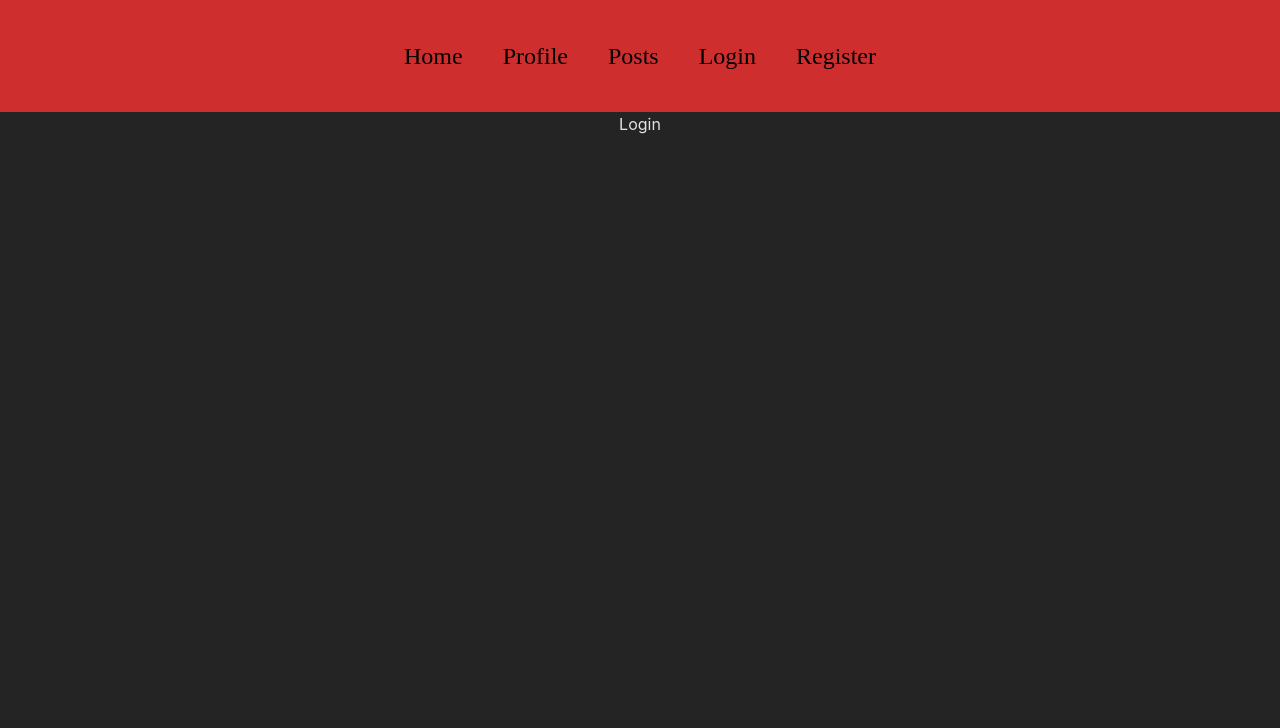
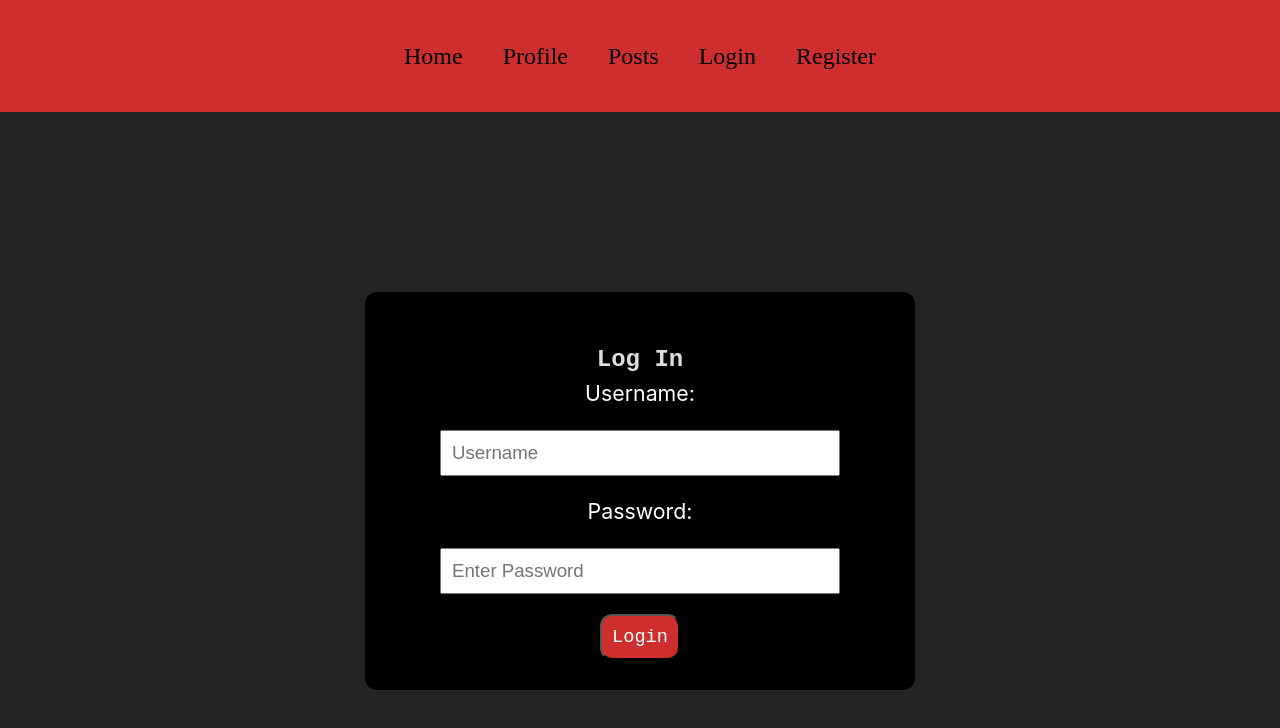
Before and after one commit to Block-30-Stranger-Things/Stranger-Things-Block-30, a React (Vite) app: page /login in a window 1280 px wide. Shown: the top 728 px of the page. Built offline with nearby package versions, Linux system fonts and the light colour scheme; a web font is replaced by a local one.

Commit message:
adding css to login page

```diff
--- /dev/null
+++ b/src/components/Home-Login.css
@@ -0,0 +1,49 @@
+/*Home Component*/
+h1 {
+    margin-top: 60px;
+  }
+
+/* Login Component */
+.login-container {
+   display: block;
+   margin-left: auto;
+   margin-right: auto;
+   width: 100%;
+   max-width: 550px;
+   background-color: black;
+   margin-top: 180px;
+   border-radius: 12px;
+   padding: 30px;
+}
+
+h2 {
+    text-align: center;
+    padding-top: 20px;
+    font-family: 'Courier New', Courier, monospace;
+}
+
+label {
+    font-size: 16pt;
+    color: white;
+}
+
+input {
+    font-size: 14pt;
+    margin: 20px;
+    padding: 10px;
+    width: 400px;
+}
+
+.login-btn {
+    padding: 10px;
+    background-color: #cf2e2e;
+    border-radius: 12px;
+    font-family: 'Courier New', Courier, monospace;
+    color: white;
+    font-size: 14pt;
+}
+
+.login-btn:hover {
+    color: black;
+    cursor: pointer;
+}
--- a/src/components/Login.jsx
+++ b/src/components/Login.jsx
@@ -1,7 +1,41 @@
 import React from 'react'
+import { useState } from 'react'
+import './Home-Login.css'
 
 export default function Login() {
+const [userName, setUsername] = useState("");
+const [password, setPassword] = useState("");
+
+
+
   return (
-    <div>Login</div>
+    <>
+      <div className="login-container">
+        <h2>Log In</h2>
+        <form>
+          <label>
+            Username:
+            <input value={userName}
+            placeholder="Username"/>
+          </label>
+
+          <label>
+           Password:
+            <input
+            value={password}
+            type="password"
+            placeholder="Enter Password"/>
+          </label>
+
+          <button className="login-btn">
+            Login
+          </button>
+      </form>
+
+
+
+
+      </div>
+    </>
   )
 }
```
